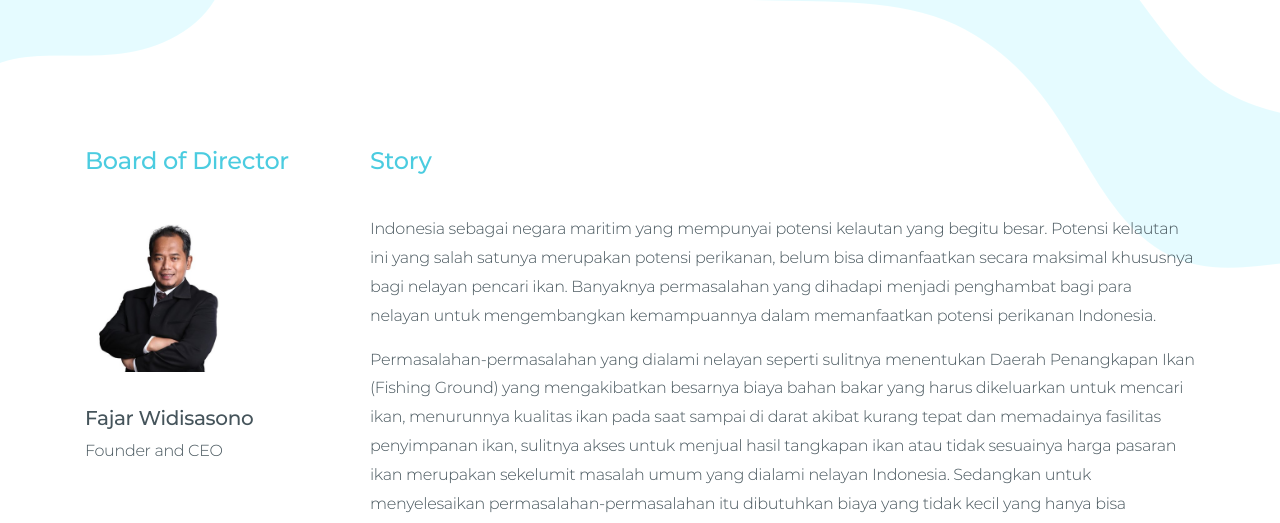
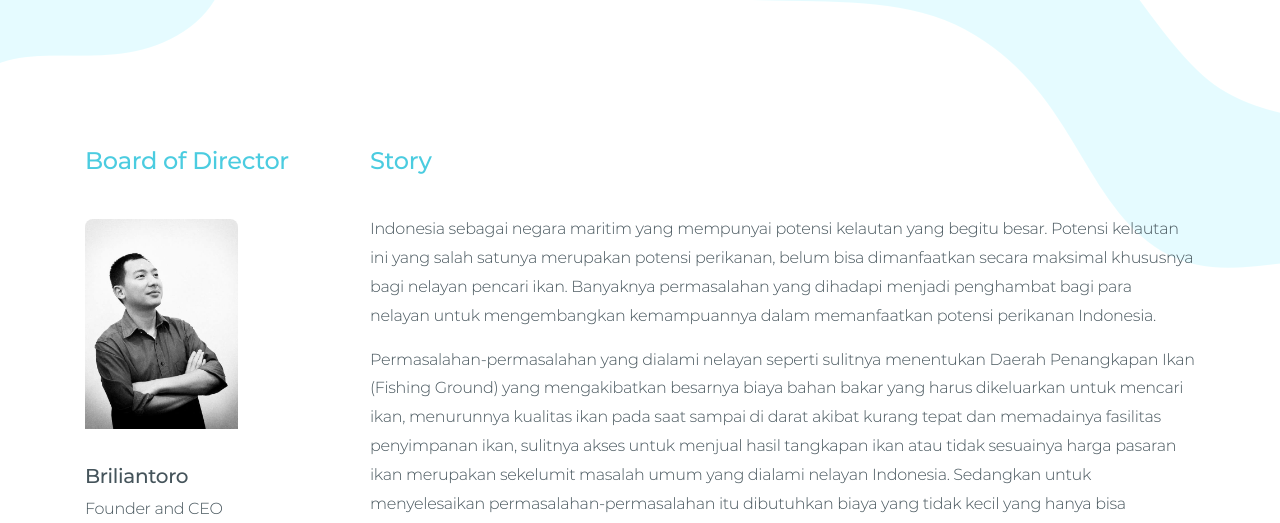
Before and after one commit to nfathoni79/fishon-web, a plain HTML site: page about.html in a window 1280 px wide. Shown: the part 250-773 px from the top of the page. Drawn offline with Linux system fonts and the light colour scheme.

Commit message:
Tambah .gitignore, ubah foto Fajar ke Briliantoro

```diff
--- a/about.html
+++ b/about.html
@@ -86,9 +86,9 @@
                             <div class="wrapper-list-board">
                                 <div class="list-board">
                                     <div class="wrapper-img">
-                                            <img src="img/Fajar_W.png" alt="">
+                                            <img src="img/briliantoro.jpg" alt="">
                                     </div>
-                                    <div class="board-name">Fajar Widisasono</div>
+                                    <div class="board-name">Briliantoro</div>
                                     <div class="board-position">Founder and CEO</div>
                                 </div>
                                 <div class="list-board">
```
Also changed, not shown: img/briliantoro.jpg (added), 1 other file.
